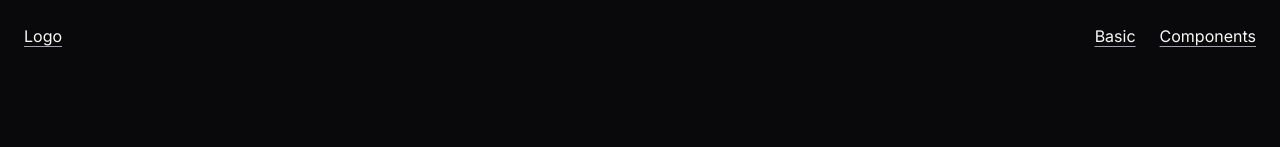
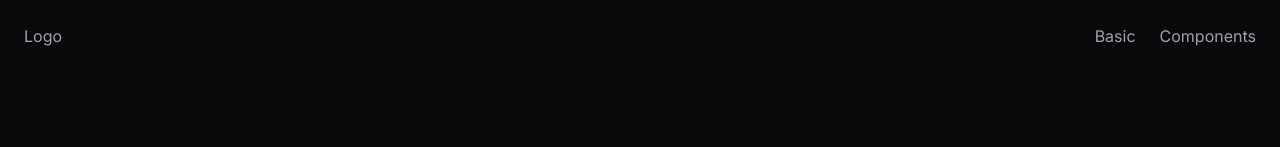
Before and after one commit to wmaurin/web-template, a React (Vite) app: page / in a window 1280 px wide. Shown: the top 147 px of the page. Built offline with nearby package versions, Linux system fonts and the light colour scheme.

Commit message:
style: improve styling of nav links

```diff
--- a/src/index.css
+++ b/src/index.css
@@ -164,6 +164,16 @@ a {
 
 a:hover {
   text-decoration-color: var(--color-foreground);
+}
+
+nav a {
+  text-decoration: none;
+  color: var(--color-muted-foreground);
+  transition: color var(--transition-fast);
+}
+
+nav a:hover {
+  color: var(--color-foreground);
 }
 
 p {
```
